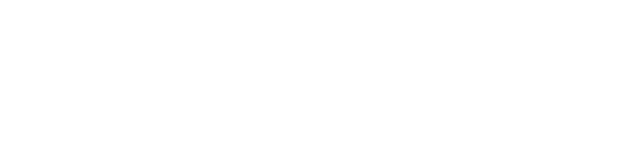
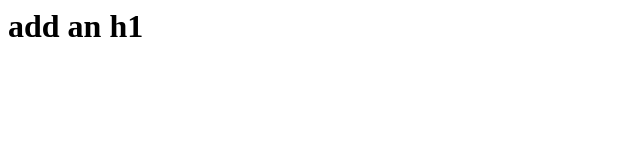
Before and after one commit to Greg64200/HelloWorld, a plain HTML site: page index.html in a window 1280 px wide. Shown: the whole page, without its empty margins (0-640 px from the left). Drawn offline with Linux system fonts and the light colour scheme.

Commit message:
H1 added

```diff
--- a/index.html
+++ b/index.html
@@ -14,6 +14,8 @@
 
 
 <body>
+
+  <h1> add an h1 </h1>
 
 
 
```
